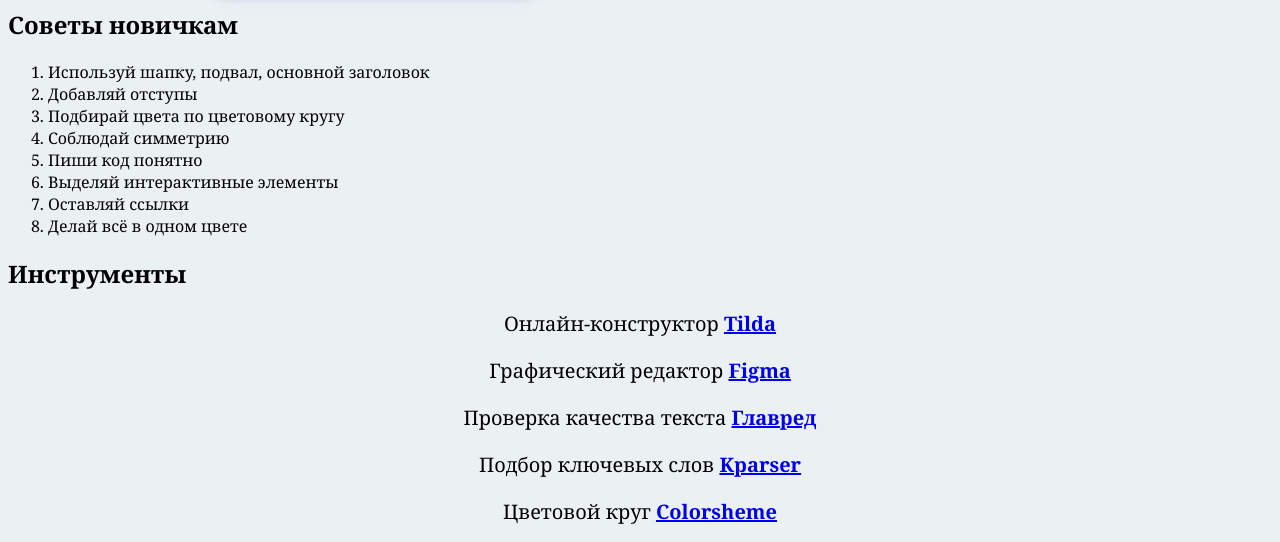
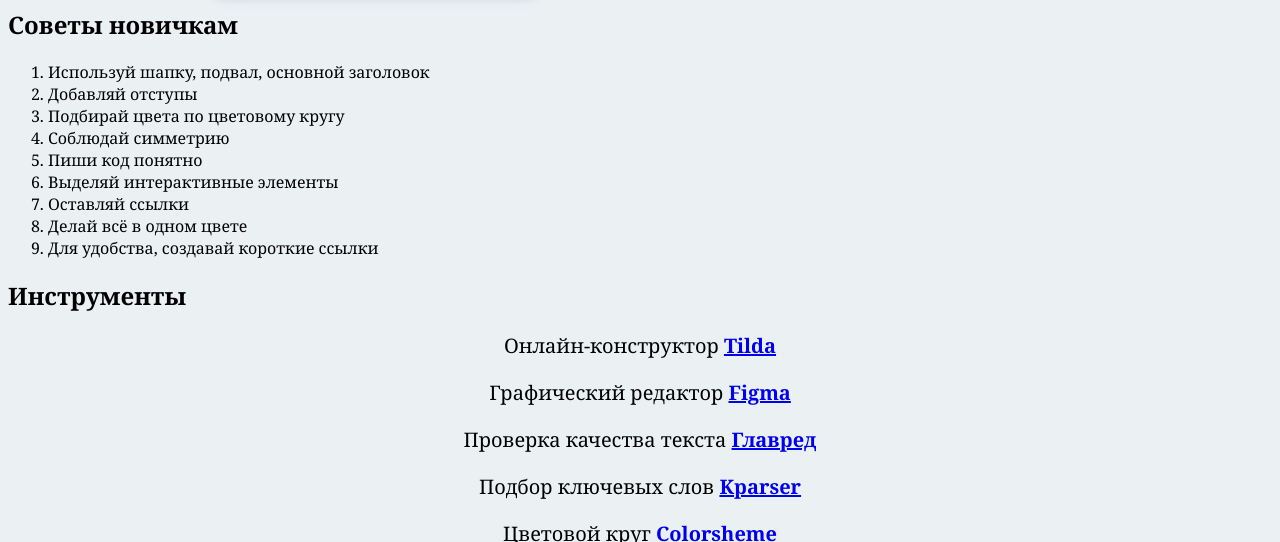
Before and after one commit to KsushaKuz/Miniaev, a plain HTML site: page info.html in a window 1280 px wide. Shown: the part 242-784 px from the top of the page. Drawn offline with Linux system fonts and the light colour scheme.

Commit message:
Update info.html

```diff
--- a/info.html
+++ b/info.html
@@ -19,6 +19,7 @@
         <li>Выделяй интерактивные элементы</li>
         <li>Оставляй ссылки</li>
         <li>Делай всё в одном цвете</li>
+        <li>Для удобства, создавай короткие ссылки</li>
       </ol>
       <h2>Инструменты</h2>
       <p>Онлайн-конструктор <a class="link-text" href="https://tilda.cc/ru/"><b>Tilda</b></a></p>
```
